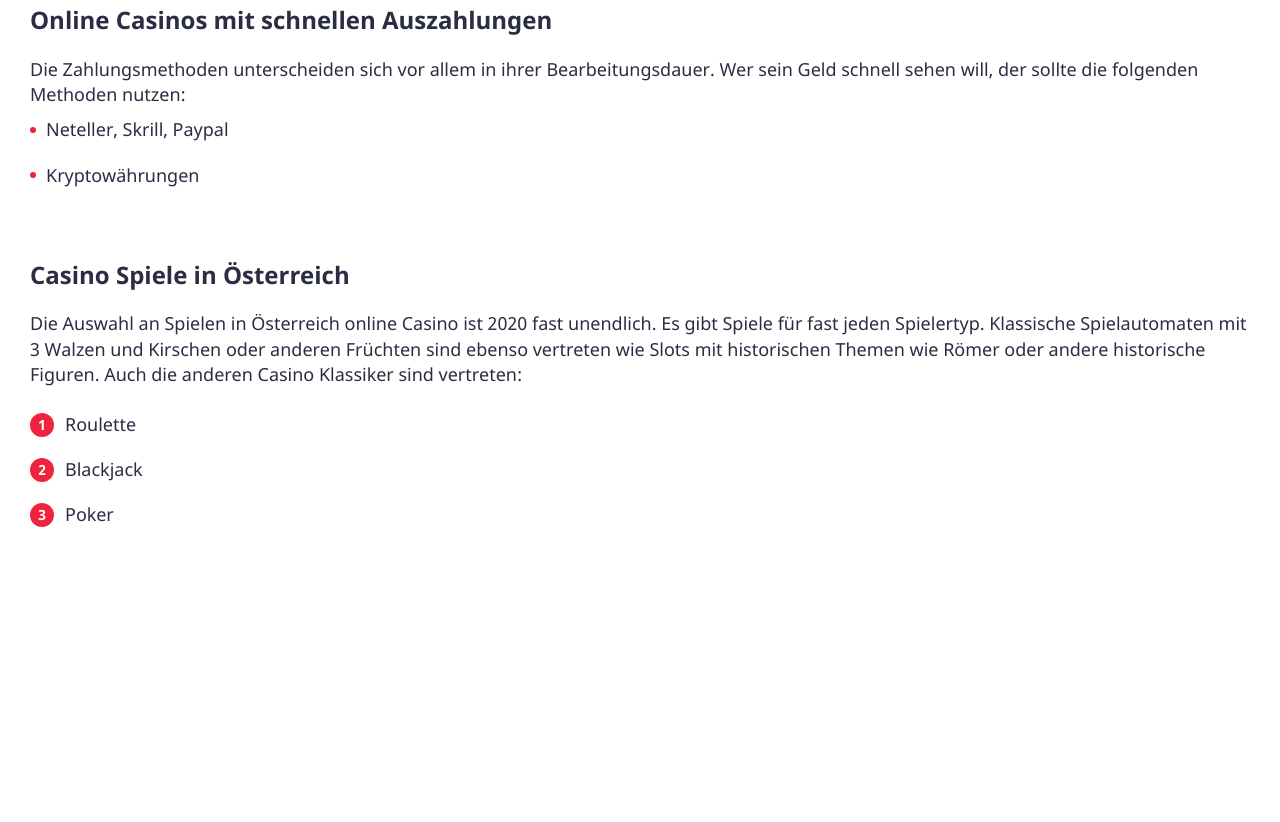
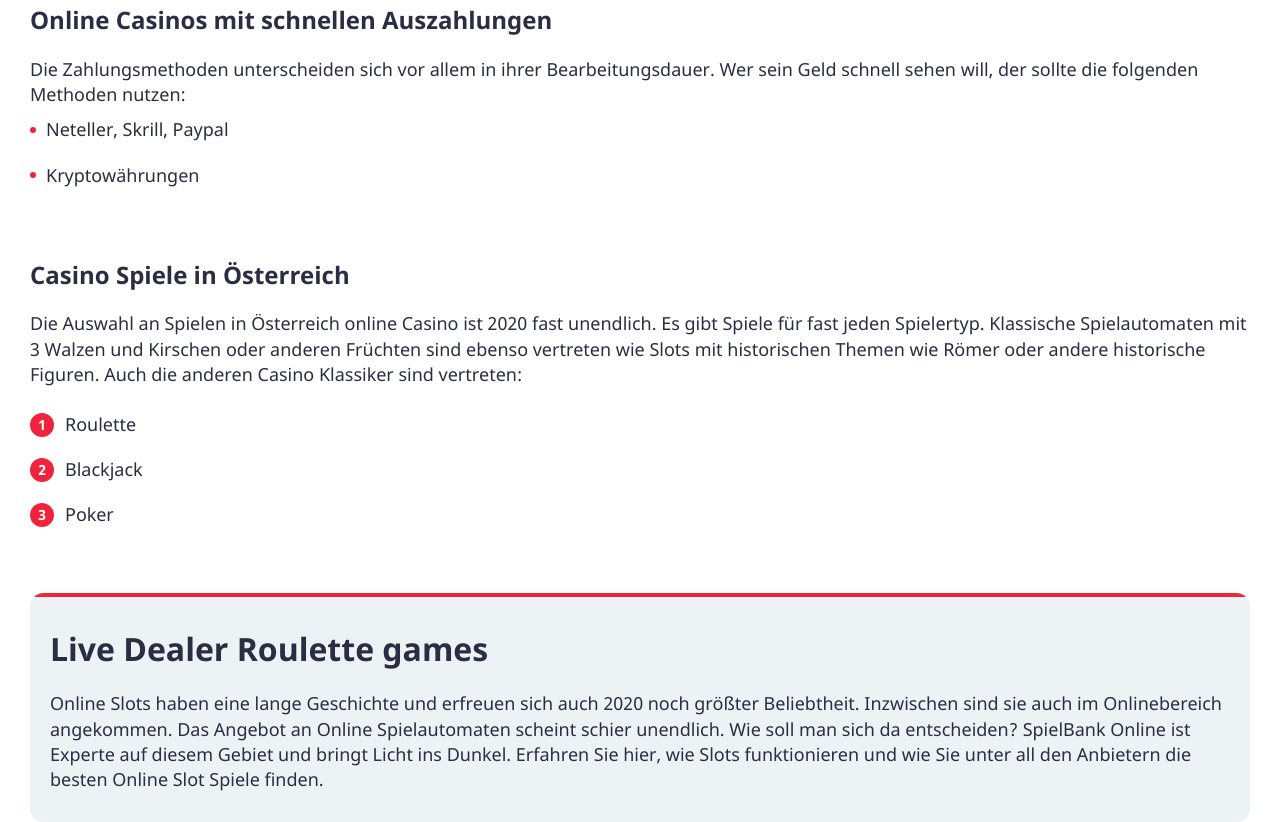
Before and after one commit to Killerlord1988/casinokopf.com, a website: page source/index.html in a window 1280 px wide. Shown: the part 5077-5899 px from the top of the page. Before the commit the page ends 5610 px from the top, so only its background shows below. Drawn offline with nearby package versions, Linux system fonts and the light colour scheme; files that its build step writes are made by us from their sources.

Commit message:
add best-slots

```diff
--- a/source/index.html
+++ b/source/index.html
@@ -326,7 +326,8 @@
       <div class="container">
         <div class="fastpay-casino__wrapper">
           <h2>Online Casinos mit schnellen Auszahlungen</h2>
-          <p>Die Zahlungsmethoden unterscheiden sich vor allem in ihrer Bearbeitungsdauer. Wer sein Geld schnell sehen will, der sollte die folgenden Methoden nutzen:</p>
+          <p>Die Zahlungsmethoden unterscheiden sich vor allem in ihrer Bearbeitungsdauer. Wer sein Geld schnell sehen
+            will, der sollte die folgenden Methoden nutzen:</p>
           <ul class="fastpay-casino__list">
             <li>
               <p>Neteller, Skrill, Paypal</p>
@@ -342,7 +343,10 @@
       <div class="container">
         <div class="austria-casino__wrapper">
           <h2>Casino Spiele in Österreich</h2>
-          <p>Die Auswahl an Spielen in Österreich online Casino ist 2020 fast unendlich. Es gibt Spiele für fast jeden Spielertyp. Klassische Spielautomaten mit 3 Walzen und Kirschen oder anderen Früchten sind ebenso vertreten wie Slots mit historischen Themen wie Römer oder andere historische Figuren. Auch die anderen Casino Klassiker sind vertreten:</p>
+          <p>Die Auswahl an Spielen in Österreich online Casino ist 2020 fast unendlich. Es gibt Spiele für fast jeden
+            Spielertyp. Klassische Spielautomaten mit 3 Walzen und Kirschen oder anderen Früchten sind ebenso vertreten
+            wie Slots mit historischen Themen wie Römer oder andere historische Figuren. Auch die anderen Casino
+            Klassiker sind vertreten:</p>
           <ul class="austria-casino__list">
             <li>
               <p>Roulette</p>
@@ -357,7 +361,18 @@
         </div>
       </div>
     </section>
+    <section class="best-slots">
+      <div class="container">
+        <div class="best-slots__wrapper">
+          <div class="best-slots__border-top"></div>
+          <div class="best-slots__content">
+            <h2>Live Dealer Roulette games</h2>
+            <p>Online Slots haben eine lange Geschichte und erfreuen sich auch 2020 noch größter Beliebtheit. Inzwischen sind sie auch im Onlinebereich angekommen. Das Angebot an Online Spielautomaten scheint schier unendlich. Wie soll man sich da entscheiden? SpielBank Online ist Experte auf diesem Gebiet und bringt Licht ins Dunkel. Erfahren Sie hier, wie Slots funktionieren und wie Sie unter all den Anbietern die besten Online Slot Spiele finden.</p>
+          </div>
+        </div>
+      </div>
 
+    </section>
   </main>
 
   <script src="js/script.js"></script>
--- /dev/null
+++ b/source/sass/blocks/best-slots.scss
@@ -0,0 +1,31 @@
+.best-slots {
+  padding-top: 60px;
+}
+
+.best-slots__wrapper {
+  background-color: $color-grey;
+  border-radius: 14px;
+  overflow: hidden;
+}
+
+.best-slots__border-top {
+  border-top: 4px solid $color-primary;
+}
+
+.best-slots__content {
+  padding: 30px 20px;
+}
+
+.best-slots__content h2 {
+  margin: 0;
+  font-weight: bold;
+  font-size: 32px;
+  line-height: 140%;
+}
+
+.best-slots__content p {
+  margin: 0;
+  margin-top: 20px;
+  font-size: 18px;
+  line-height: 140%;
+}
--- a/source/sass/style.scss
+++ b/source/sass/style.scss
@@ -12,3 +12,4 @@
 @import "blocks/game-advantage.scss";
 @import "blocks/fastpay-casino.scss";
 @import "blocks/austria-casino.scss";
+@import "blocks/best-slots.scss";
```
Also changed, not shown: build/css/style.min.css, build/index.html, 1 other file.
